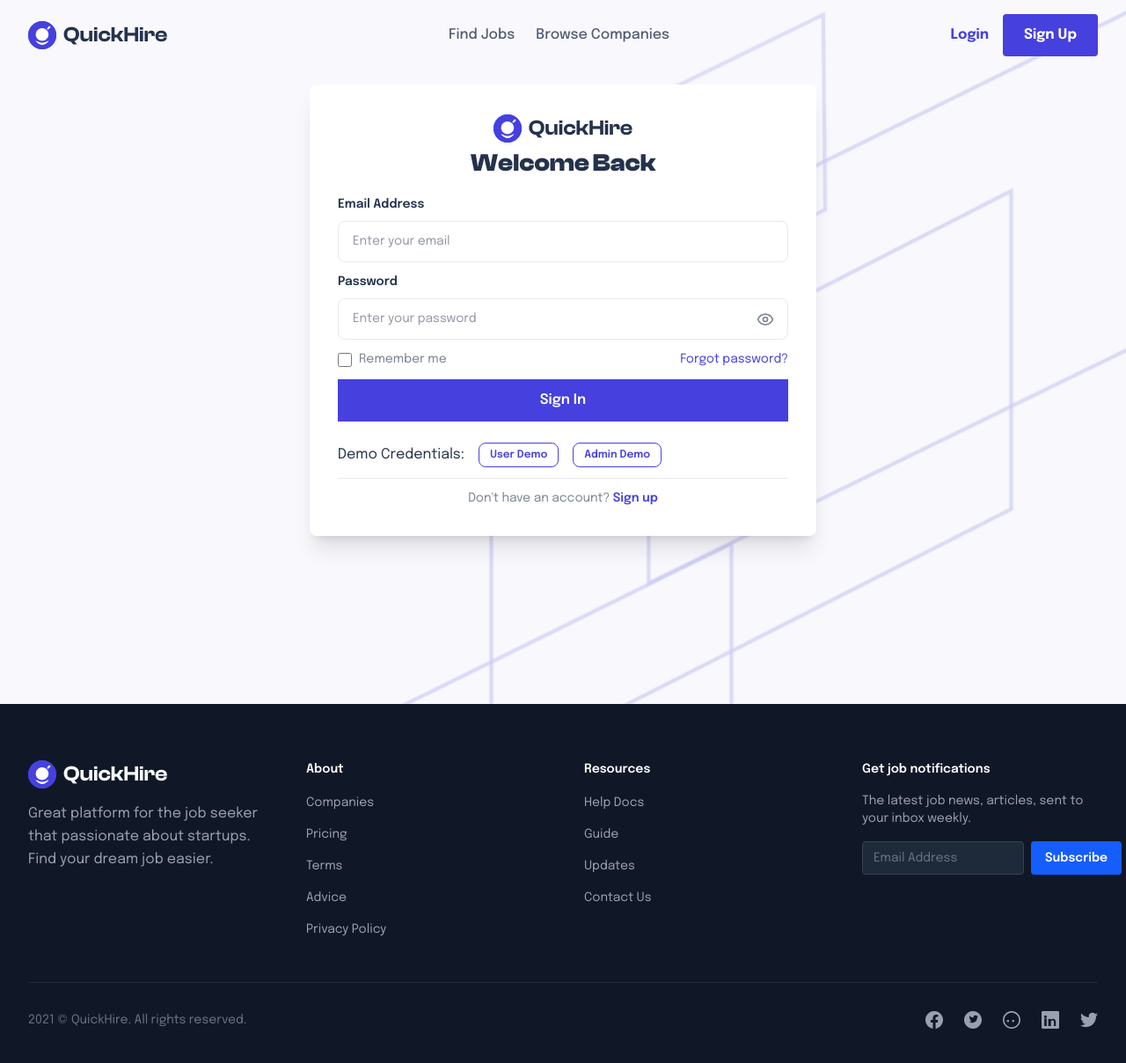
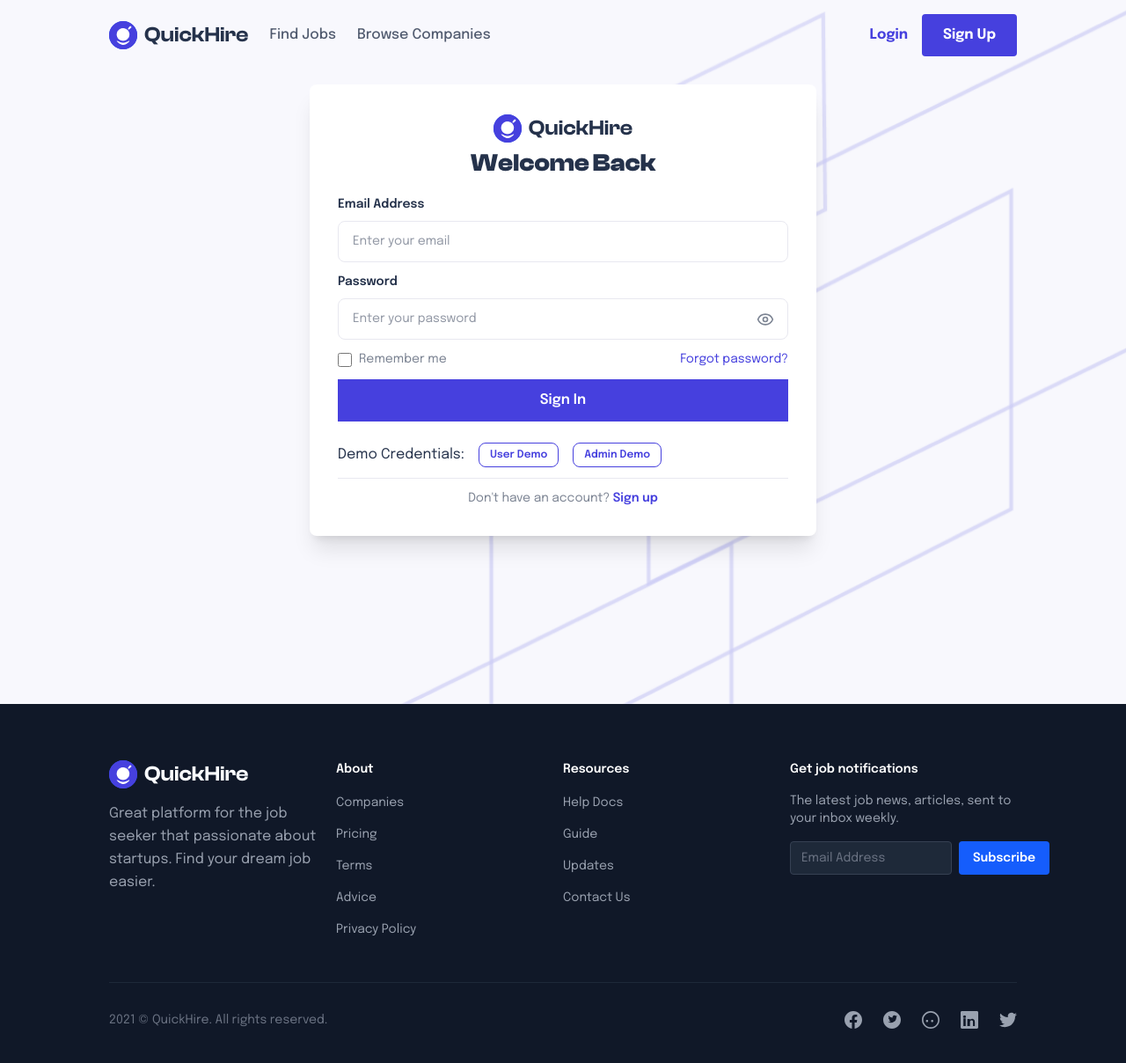
Before and after one commit to Shovon96/quick-hire, a Next.js app in the folder quick_hire_frontend/: page /login in a window 1280 px wide. Shown: the top 1208 px of the page at 88% size. Built offline with nearby package versions, Linux system fonts and the light colour scheme; no server answers.

Commit message:
navbar & footer fix

```diff
--- a/quick_hire_frontend/src/app/components/Footer.tsx
+++ b/quick_hire_frontend/src/app/components/Footer.tsx
@@ -6,8 +6,8 @@ import logoIcon from "../../../public/assets/logoIcon.png";
 export default function Footer() {
   return (
     <footer className="bg-gray-900 text-gray-300">
-      <div className="max-w-7xl mx-auto px-4 sm:px-6 lg:px-8 py-12 sm:py-16">
-        <div className="grid grid-cols-1 sm:grid-cols-2 lg:grid-cols-4 gap-8 sm:gap-12 mb-8 sm:mb-12">
+      <div className="mx-auto px-4 md:px-12 lg:px-31 py-12 sm:py-16">
+        <div className="grid grid-cols-1 sm:grid-cols-2 lg:grid-cols-4 gap-8 md:gap-0 sm:gap-12 mb-8 sm:mb-12">
           {/* Brand Section */}
           <div className="space-y-4">
             <div className="flex items-center gap-2">
--- a/quick_hire_frontend/src/app/components/Navbar.tsx
+++ b/quick_hire_frontend/src/app/components/Navbar.tsx
@@ -31,8 +31,9 @@ export default function Navbar() {
 
     return (
         <nav className="bg-transparent sticky top-0 left-0 right-0 z-50 backdrop-blur-md md:backdrop-blur-none">
-            <div className="max-w-7xl mx-auto px-4 sm:px-6 lg:px-8 py-4">
+            <div className="mx-auto px-4 md:px-12 lg:px-31 py-4">
                 <div className="flex items-center justify-between">
+                    <div className="flex items-center gap-6">
                         {/* Logo */}
                         <Link href="/">
                             <div className="flex items-center gap-2">
@@ -51,6 +52,7 @@ export default function Navbar() {
                             <Link href="#" className="font-epilogue text-[#515B6F] hover:text-gray-900 font-medium text-base">
                                 Browse Companies
                             </Link>
+                        </div>
                     </div>
 
                     {/* Desktop Auth Buttons */}
```
Lines whose indentation alone changed are shown as unchanged.
